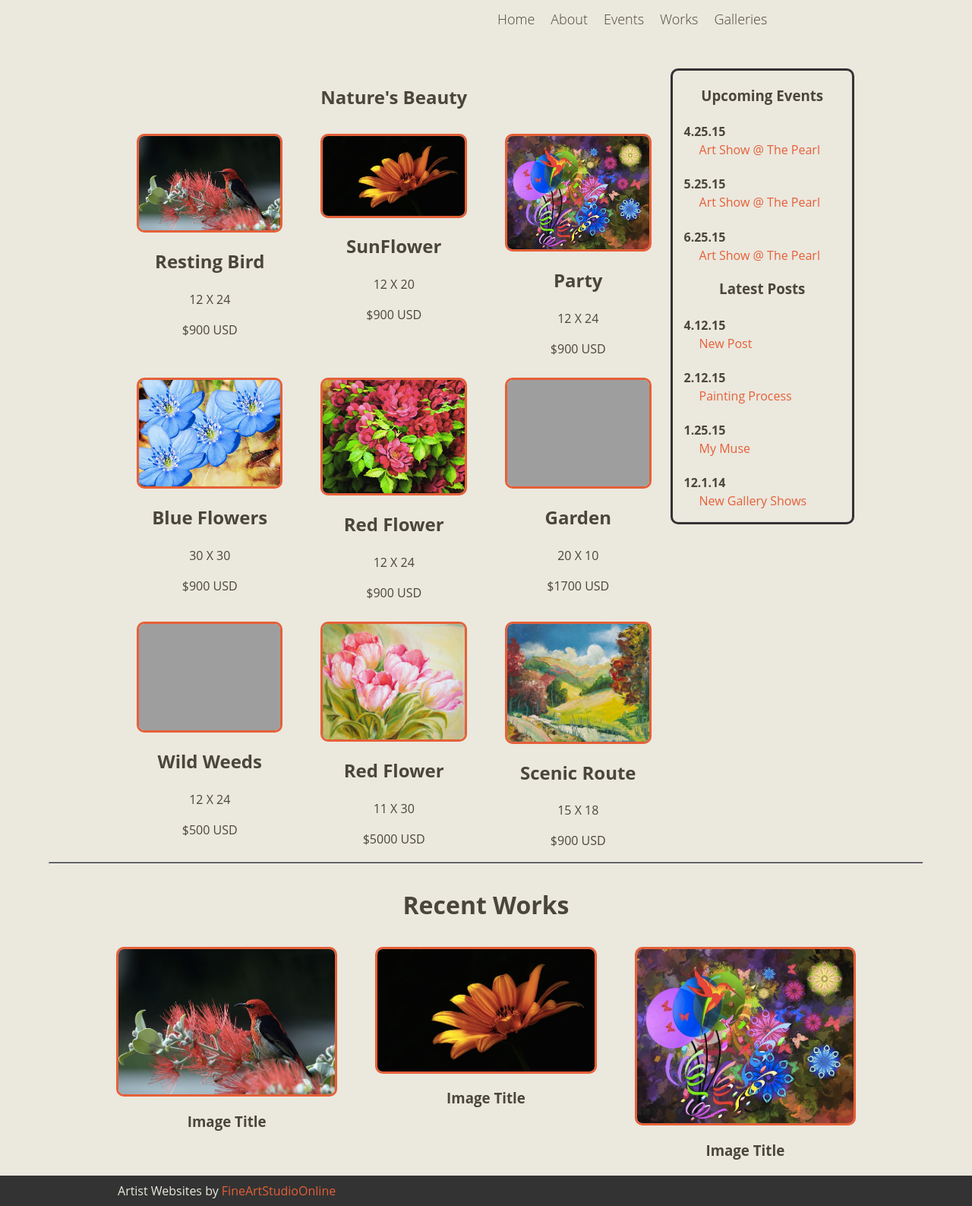
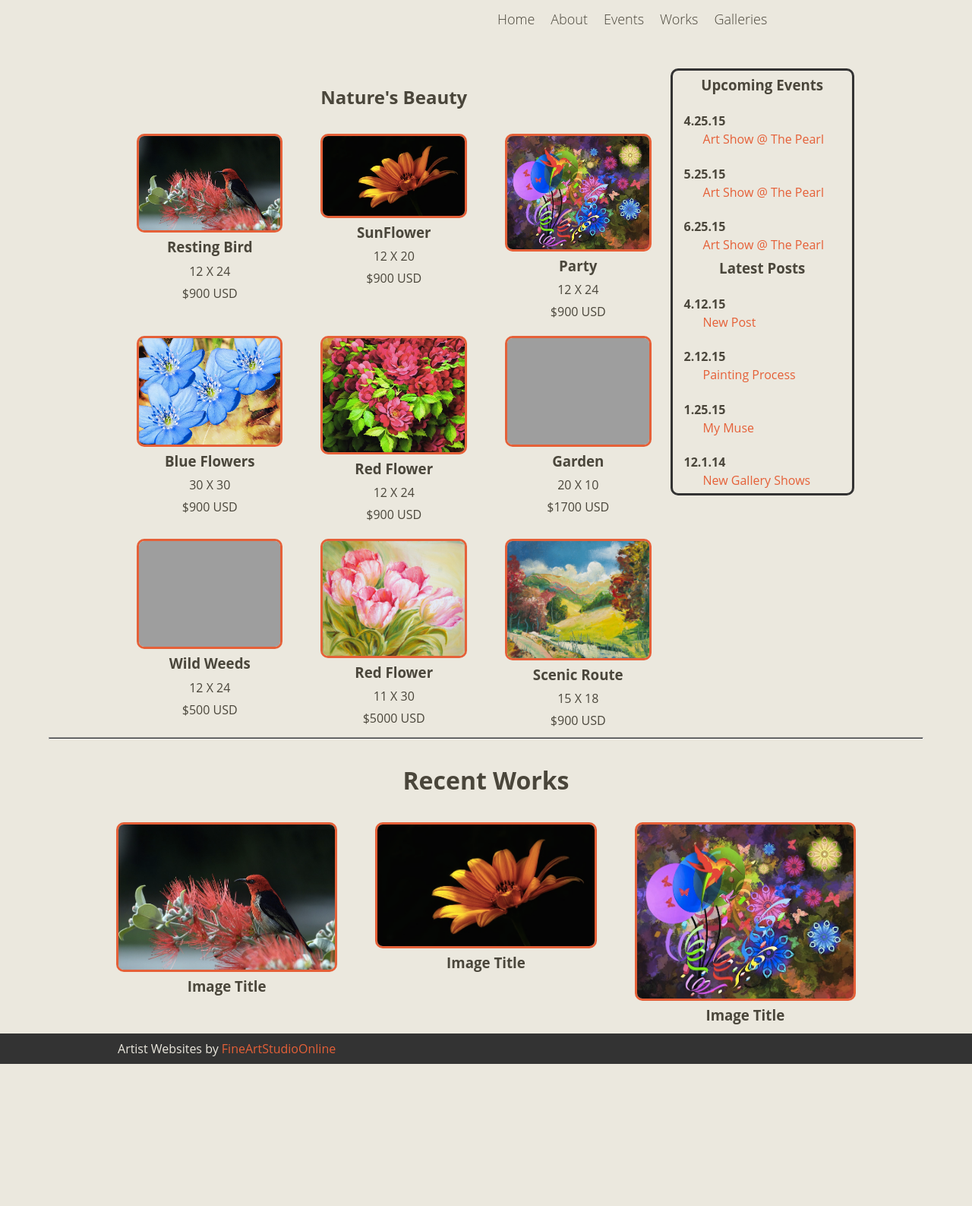
Before and after one commit to afalsario/internettes-template, a PHP site: page /works_expanded.php in a window 1280 px wide. Shown: the part 231-1818 px from the top of the page at 76% size. After the commit the page ends 1631 px from the top, so only its background shows below. Run offline with PHP 8.4, Linux system fonts and the light colour scheme; some libraries are stand-ins or nearby versions; some web fonts are replaced; grey boxes are pictures that could not be loaded.

Commit message:
changed margin size

```diff
--- a/style.css
+++ b/style.css
@@ -1559,6 +1559,9 @@ div.desc {
   border-bottom: solid 3px;
   border-bottom-width: 80%;
 }
+p, h3 {
+  margin: 5px;
+}
 
 /*********************************Responsive Styles*********************************/
 
--- a/works_expanded.php
+++ b/works_expanded.php
@@ -5,67 +5,58 @@ echo $header . $nav . $content_before;
 <div class="row recent-work">
             <h1 class="small-12 large-centered columns">Nature's Beauty</h1>
             <div class="large-4 medium-4 columns">
-                <section class="box feature">
+                <section class="box">
                     <a href="#" class="image featured"><img src="images/birdflower.png" alt="" /></a>
                     <div class="inner">
-				<header>
-					<h2>Resting Bird</h2>
+					<h3>Resting Bird</h3>
 					<p>12 X 24</p>
 					<p>$900 USD</p>
-				</header>
+
 			</div>
                 </section>
             </div>
             <div class="large-4 medium-4 columns">
                 <!-- Box -->
-                <section class="box feature">
+                <section class="box">
                     <a href="#" class="image featured"><img src="images/darksunflower.png" alt="" /></a>
                     <div class="inner">
-				<header>
-					<h2>SunFlower</h2>
+					<h3>SunFlower</h3>
 					<p>12 X 20</p>
 					<p>$900 USD</p>
-				</header>
 			</div>
                 </section>
             </div>
             <div class="large-4 medium-4 columns">
                 <!-- Box -->
-                <section class="box feature last">
+                <section class="box last">
                     <a href="#" class="image featured"><img src="images/humbirdparty.png" alt="" /></a>
                     <div class="inner">
-				<header>
-					<h2>Party</h2>
+					<h3>Party</h3>
 					<p>12 X 24</p>
 					<p>$900 USD</p>
-				</header>
 			</div>
                 </section>
             </div>
         </div>
         <div class="row recent-work">
             <div class="large-4 medium-4 columns">
-                <section class="box feature">
+                <section class="box">
                     <a href="workszoom.php" class="image featured"><img src="images/blueflowers.png" alt="" /></a>
                     <div class="inner">
-				<header>
-					<h2>Blue Flowers</h2>
+					<h3>Blue Flowers</h3>
 					<p>30 X 30</p>
 					<p>$900 USD</p>
-				</header>
 			</div>
                 </section>
             </div>
             <div class="large-4 medium-4 columns">
                 <!-- Box -->
-                <section class="box feature">
+                <section class="box">
                    <a href="#" class="image featured"><img src="images/redflowers.png" alt="" /></a>
                    <div class="inner">
-				<header>
-					<h2>Red Flower</h2>
+					<h3>Red Flower</h3>
 					<p>12 X 24</p>
 					<p>$900 USD</p>
-				</header>
 			</div>
                 </section>
             </div>
@@ -74,51 +65,43 @@ echo $header . $nav . $content_before;
                 <section class="box feature last">
                     <a href="#" class="image featured"><img src="images/garden.jpg" alt="" /></a>
                     <div class="inner">
-				<header>
-					<h2>Garden</h2>
+					<h3>Garden</h3>
 					<p>20 X 10 </p>
 					<p>$1700 USD</p>
-				</header>
 			</div>
                 </section>
             </div>
         </div>
         <div class="row recent-work">
             <div class="large-4 medium-4 columns">
-                <section class="box feature">
+                <section class="box">
                     <a href="#" class="image featured"><img src="images/weeded.jpg" alt="" /></a>
                     <div class="inner">
-				<header>
-					<h2>Wild Weeds</h2>
+					<h3>Wild Weeds</h3>
 					<p>12 X 24</p>
 					<p>$500 USD</p>
-				</header>
 			</div>
                 </section>
             </div>
             <div class="large-4 medium-4 columns">
                 <!-- Box -->
-                <section class="box feature">
+                <section class="box">
                     <a href="#" class="image featured"><img src="images/pinktulips.jpg" alt="" /></a>
                     <div class="inner">
-				<header>
-					<h2>Red Flower</h2>
+					<h3>Red Flower</h3>
 					<p>11 X 30</p>
 					<p>$5000 USD</p>
-				</header>
 			</div>
                 </section>
             </div>
             <div class="large-4 medium-4 columns">
                 <!-- Box -->
-                <section class="box feature last">
+                <section class="box last">
                     <a href="#" class="image featured"><img src="images/longroad.jpg" alt="" /></a>
                     <div class="inner">
-				<header>
-					<h2>Scenic Route</h2>
+					<h3>Scenic Route</h3>
 					<p>15 X 18</p>
 					<p>$900 USD</p>
-				</header>
 			</div>
                 </section>
             </div>
```
